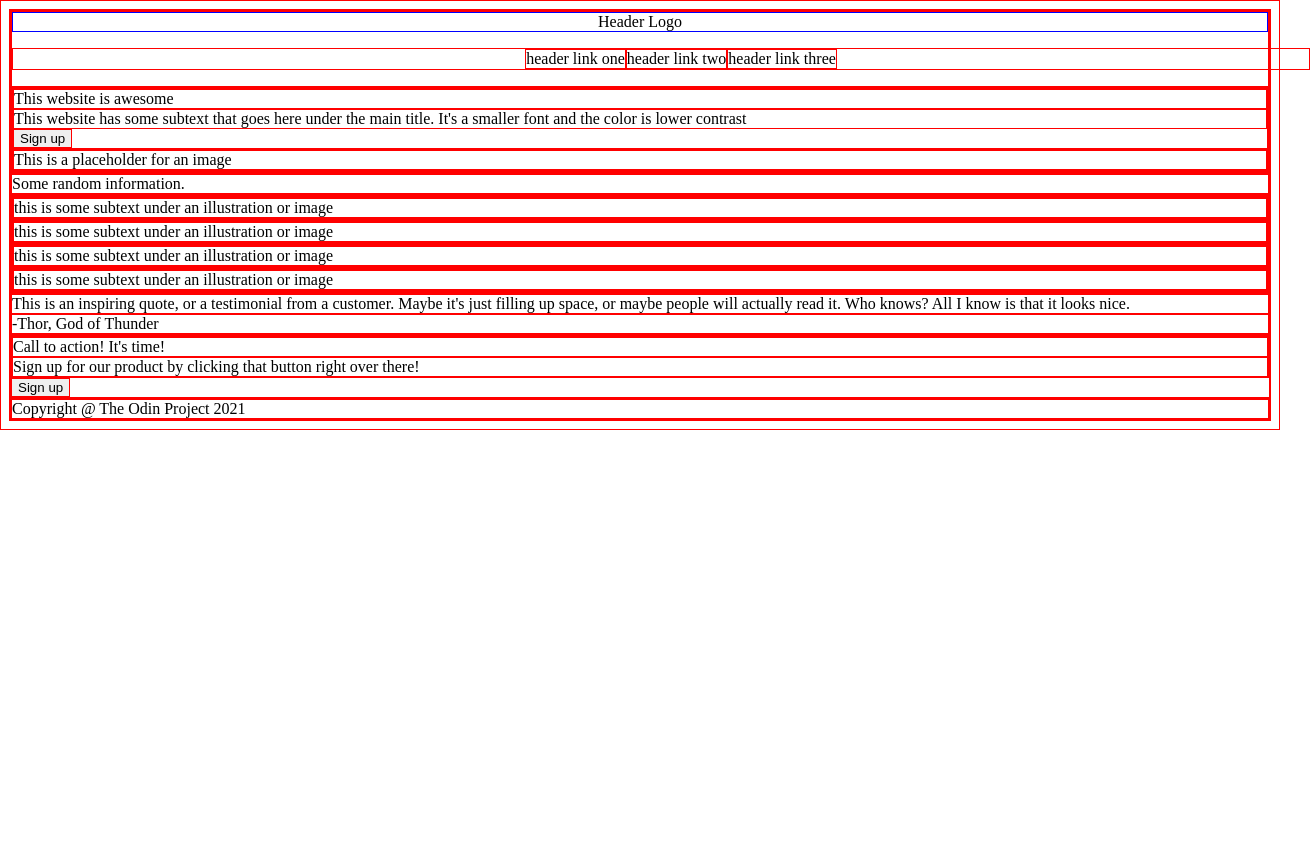
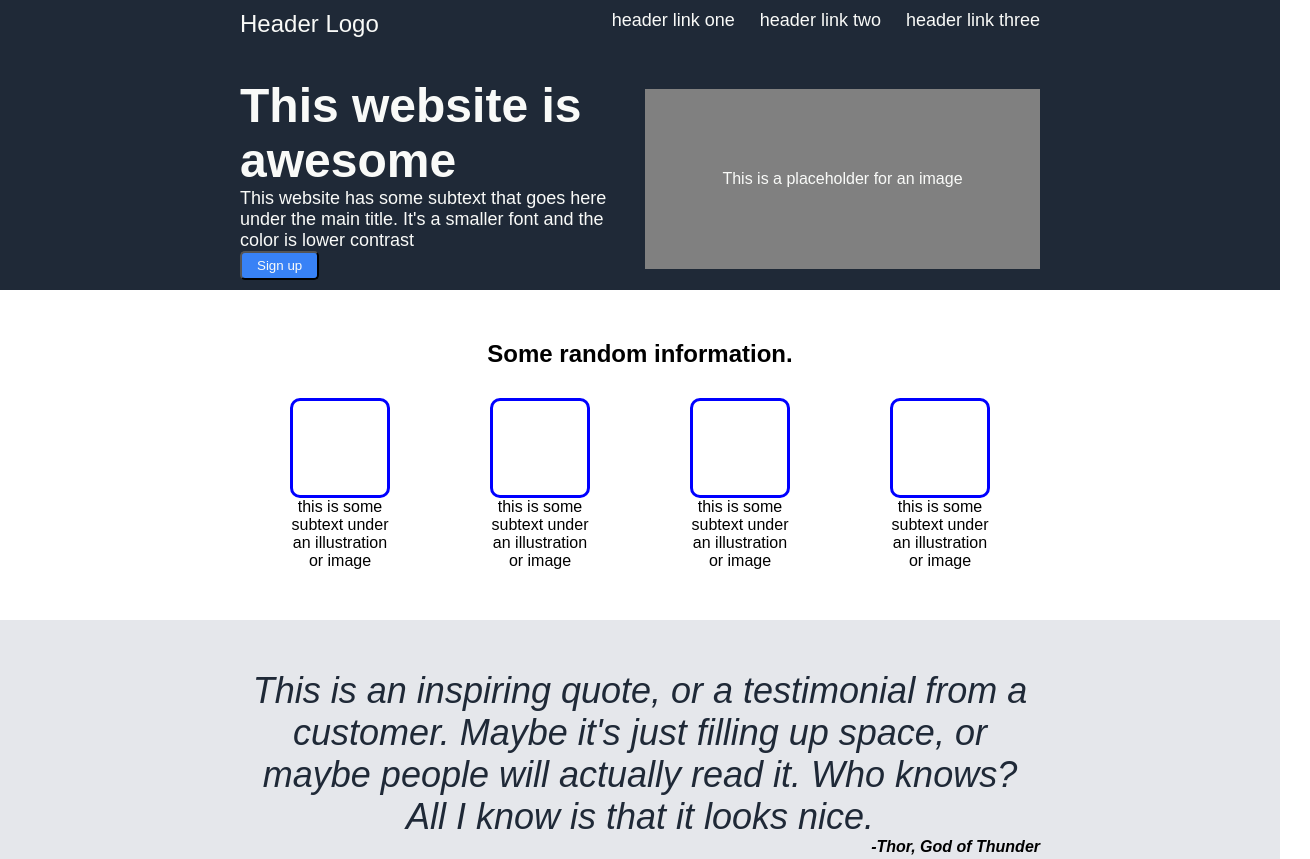
Before and after one commit to Barbour-Condini/odin-project, a plain HTML site: page landing-page/index.html in a window 1280 px wide. Shown: the top 859 px of the page, 1310 px wide, since content can reach past the window. Before the commit the page ends 800 px from the top, so only its background shows below. Drawn offline with Linux system fonts and the light colour scheme.

Commit message:
Add base framework for full page styling

```diff
--- a/landing-page/style.css
+++ b/landing-page/style.css
@@ -1,22 +1,166 @@
 /* ALL */
-* {
-    border: 1px solid red;
+
+html {
+	box-sizing: border-box;
+}
+
+*, *::before, *::after {
+	box-sizing: inherit;
+}
+
+body {
+    margin: 0;
+    font-family: sans-serif;
+}
+
+body > * {
+    margin: 0 auto 50px auto;
+}
+
+button, .cta {
+    background-color: #3882F6;
+    border-radius: 5px;
+}
+
+.hero, .footer {
+    background-color: #1F2937;
+}
+
+.hero > *, .gallery > *, .testimonial > *, .footer > * {
+    width: 800px;
+    max-width: 80%;
+    margin: auto;
+}
+
+.hero, .cta, .footer, button {
+    color: #F9FAF8;
 }
 
 /* HEADER */
-.logo {
-    border: 1px solid blue;
+.header {
     display: flex;
-    justify-content: space-evenly;
+    /* margin-bottom: 50px; */
+    padding: 10px 0 40px 0;
 }
 
-li {
+/* LOGO */
+.links {
+    margin: 0 0 0 auto;
     list-style-type: none;
+    display: flex;
+    justify-content: center;
+    gap: 25px;
 }
 
-.links {
-    margin-right: auto;
+/* TITLE */
+/* use media object layout,
+https://developer.mozilla.org/en-US/docs/Web/CSS/CSS_Flexible_Box_Layout/Typical_Use_Cases_of_Flexbox#media_objects */
+.title {
     display: flex;
+    justify-content: space-between;
+    align-items: center;
+    padding-bottom: 10px;
+}
+
+.title-content {
+    flex: 1;
+    padding-right: 10px;
+}
+
+.title-img-box {
+    flex: 1;
+    height: 180px;
+    display: flex;
+    align-items: center;
     justify-content: center;
-    width: 100%;
+    background-color: gray;
 }
+
+.title-img-text {
+    text-align: center;
+}
+
+.logo {
+    font-size: 24px;
+}
+
+.main-title {
+    font-size: 48px;
+    font-weight: 900;
+}
+
+.main-subtitle, .links {
+    font-size: 18px;
+}
+
+/* GALLERY */
+.gallery {
+    text-align: center;
+}
+
+.gallery-title {
+    padding-bottom: 30px;
+    font-size: 24px;
+    font-weight: bold;
+}
+
+.images {
+    display: flex;
+    justify-content: space-around;
+}
+
+.image {
+    width: 100px;
+    column-gap: 10px;
+}
+
+.img-box {
+    flex: none;
+    margin: 0 auto;
+    height: 100px;
+    width: 100px;
+    border: 3px solid blue;
+    border-radius: 10px;
+}
+
+/* TESTIMONIAL */
+.testimonial {
+    padding: 50px 20px;
+    background-color: #E5E7EB;
+}
+
+.quote {
+    text-align: center;
+    font-size: 36px;
+    font-weight: 100;
+    font-style: italic;
+    color: #1F2937;
+}
+
+.quote-source {
+    text-align: right;
+    font-style: italic;
+    font-weight: bold;
+}
+
+/* CTA */
+.cta {
+    display: flex;
+    padding: 30px;
+    width: 800px;
+    max-width: 80%;
+}
+
+.signup {
+    margin-left: auto;
+    padding: 5px 15px;
+}
+
+/* FOOTER */
+.footer {
+    padding: 10px 0;
+    margin-bottom: 0;
+}
+.copyright {
+    text-align: center;
+}
```
